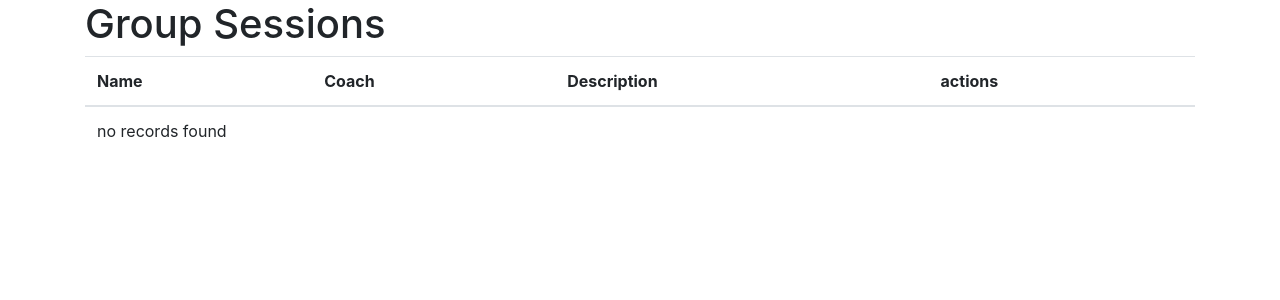
After one commit to ch-egor/fitness-club, a Symfony app: template templates/profile/group_sessions.html.twig in a window 1280 px wide. The commit adds this page. Shown: the top 300 px of the page. Run offline with Twig, Linux system fonts and the light colour scheme; the template is opened without the code that fills it, so the values that code supplies are empty; some libraries are stand-ins or nearby versions.

Commit message:
add the View Group Sessions page to the Client profile

```diff
--- a/src/Controller/SecurityController.php
+++ b/src/Controller/SecurityController.php
@@ -20,10 +20,10 @@ class SecurityController extends AbstractController
         // last username entered by the user
         $lastUsername = $authenticationUtils->getLastUsername();
 
-        return $this->render('security/login.html.twig', array(
+        return $this->render('security/login.html.twig', [
             'last_username' => $lastUsername,
             'error'         => $error,
-        ));
+        ]);
     }
 
     /**
--- /dev/null
+++ b/templates/profile/group_sessions.html.twig
@@ -0,0 +1,32 @@
+{% extends 'base.html.twig' %}
+
+{% block title %}Group Sessions{% endblock %}
+
+{% block body %}
+    <h1>Group Sessions</h1>
+
+    <table class="table">
+        <thead>
+            <tr>
+                <th>Name</th>
+                <th>Coach</th>
+                <th>Description</th>
+                <th>actions</th>
+            </tr>
+        </thead>
+        <tbody>
+        {% for group_session in group_sessions %}
+            <tr>
+                <td>{{ group_session.name }}</td>
+                <td>{{ group_session.coach }}</td>
+                <td>{{ group_session.description }}</td>
+                <td></td>
+            </tr>
+        {% else %}
+            <tr>
+                <td colspan="5">no records found</td>
+            </tr>
+        {% endfor %}
+        </tbody>
+    </table>
+{% endblock %}
--- a/templates/profile/index.html.twig
+++ b/templates/profile/index.html.twig
@@ -34,5 +34,6 @@
         </tbody>
     </table>
 
+    <a href="{{ path('profile_group_sessions') }}">group sessions</a>
     <a href="{{ path('profile_change_password') }}">change password</a>
 {% endblock %}
```
Also changed, not shown: src/Controller/ProfileController.php (+9 -0 lines).
